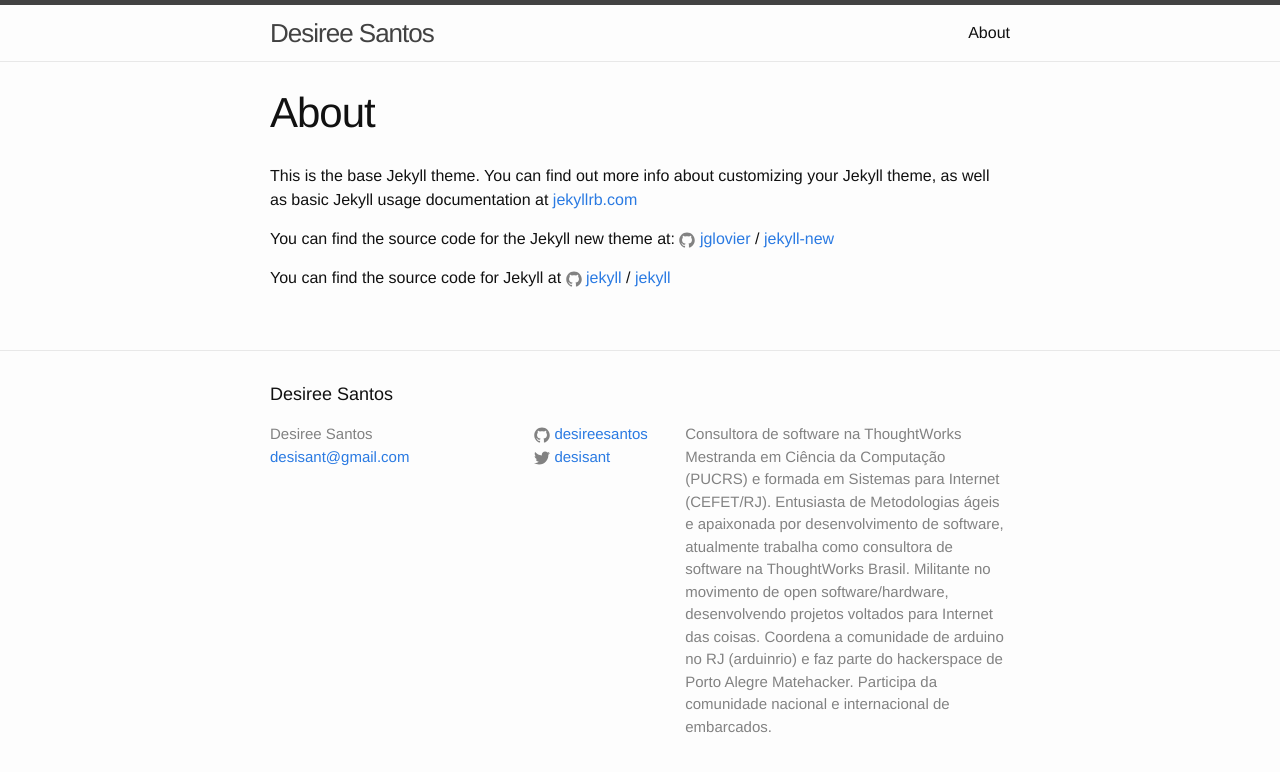
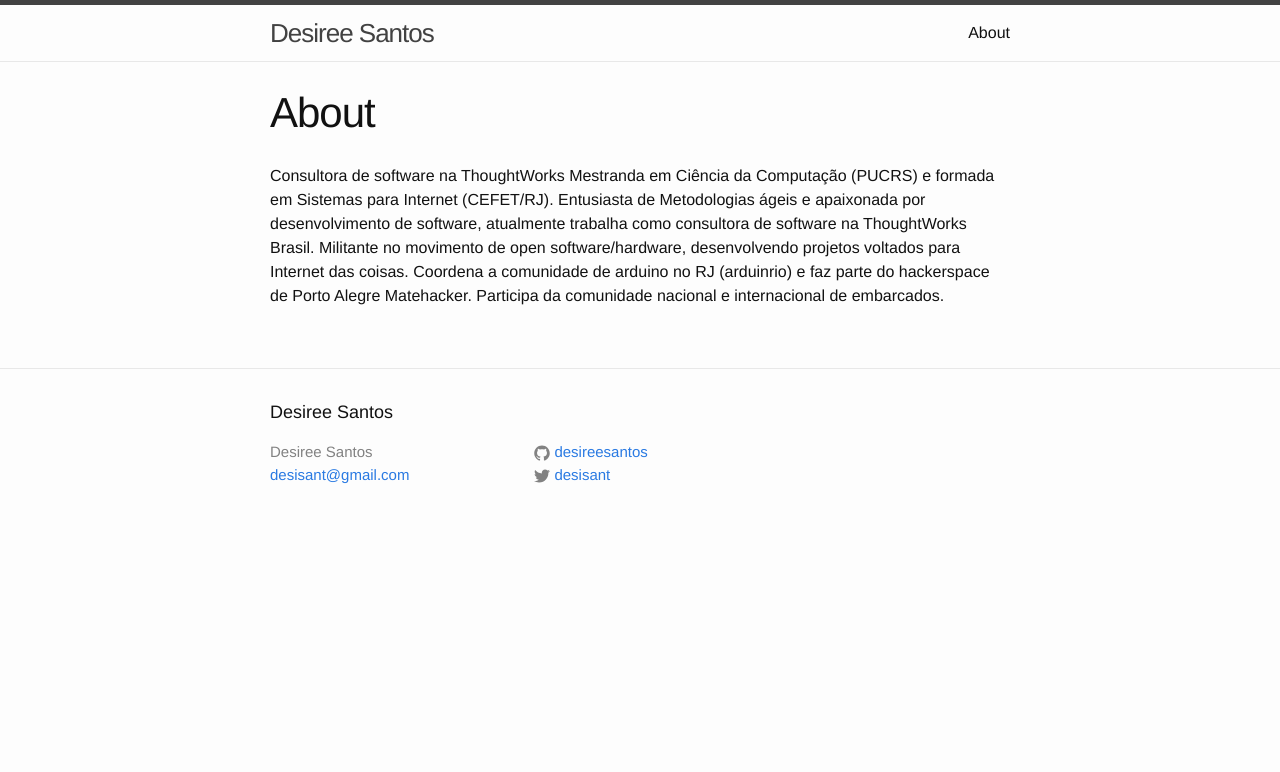
Before and after one commit to desireesantos/desireesantos.github.io, a Jekyll site: the page built from about.md, in a window 1280 px wide. Shown: the top 772 px of the page. Built offline with Jekyll 4.4.1, drawn with Linux system fonts in a browser that asks for light colours.

Commit message:
Update about file

```diff
--- a/_config.yml
+++ b/_config.yml
@@ -8,14 +8,6 @@
 # Site settings
 title: Desiree Santos
 email: desisant@gmail.com
-description: > # this means to ignore newlines until "baseurl:"
-  Consultora de software na  ThoughtWorks
-  Mestranda em Ciência da Computação (PUCRS) e formada em Sistemas para Internet (CEFET/RJ).
-  Entusiasta de Metodologias ágeis e apaixonada por desenvolvimento de software,
-  atualmente trabalha como consultora de software na ThoughtWorks Brasil.
-  Militante no movimento de open software/hardware, desenvolvendo projetos voltados para Internet das coisas.
-  Coordena a comunidade de arduino no RJ (arduinrio) e faz parte do hackerspace de Porto Alegre Matehacker.
-  Participa da comunidade nacional e internacional de embarcados.
 baseurl: "" # the subpath of your site, e.g. /blog
 url: "http://desireesantos.com" # the base hostname & protocol for your site
 twitter_username: desisant
--- a/about.md
+++ b/about.md
@@ -4,12 +4,7 @@ title: About
 permalink: /about/
 ---
 
-This is the base Jekyll theme. You can find out more info about customizing your Jekyll theme, as well as basic Jekyll usage documentation at [jekyllrb.com](http://jekyllrb.com/)
-
-You can find the source code for the Jekyll new theme at:
-{% include icon-github.html username="jglovier" %} /
-[jekyll-new](https://github.com/jglovier/jekyll-new)
-
-You can find the source code for Jekyll at
-{% include icon-github.html username="jekyll" %} /
-[jekyll](https://github.com/jekyll/jekyll)
+Consultora de software na  ThoughtWorks
+Mestranda em Ciência da Computação (PUCRS) e formada em Sistemas para Internet (CEFET/RJ). Entusiasta de Metodologias ágeis e apaixonada por desenvolvimento de software, atualmente trabalha como consultora de software na ThoughtWorks Brasil.
+Militante no movimento de open software/hardware, desenvolvendo projetos voltados para Internet das coisas. Coordena a comunidade de arduino no RJ (arduinrio) e faz parte do hackerspace de Porto Alegre Matehacker.
+Participa da comunidade nacional e internacional de embarcados.
```
